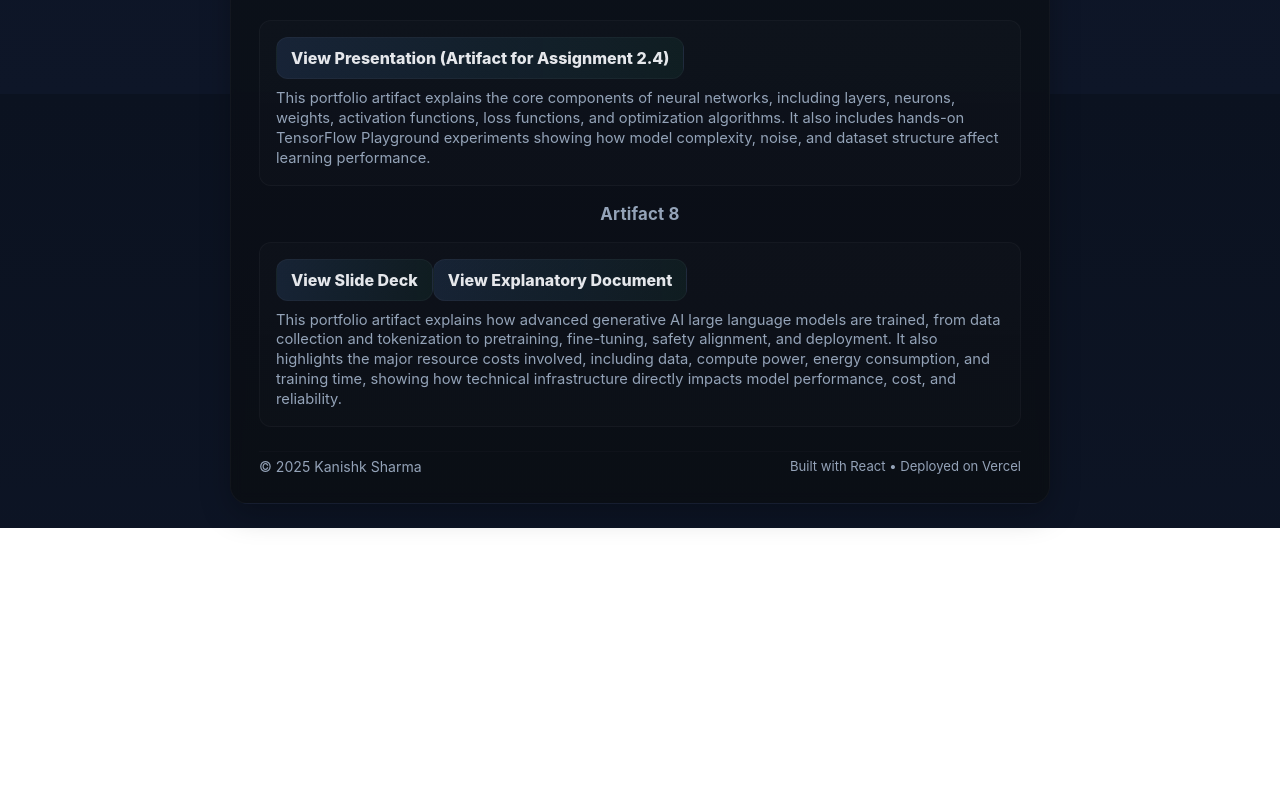
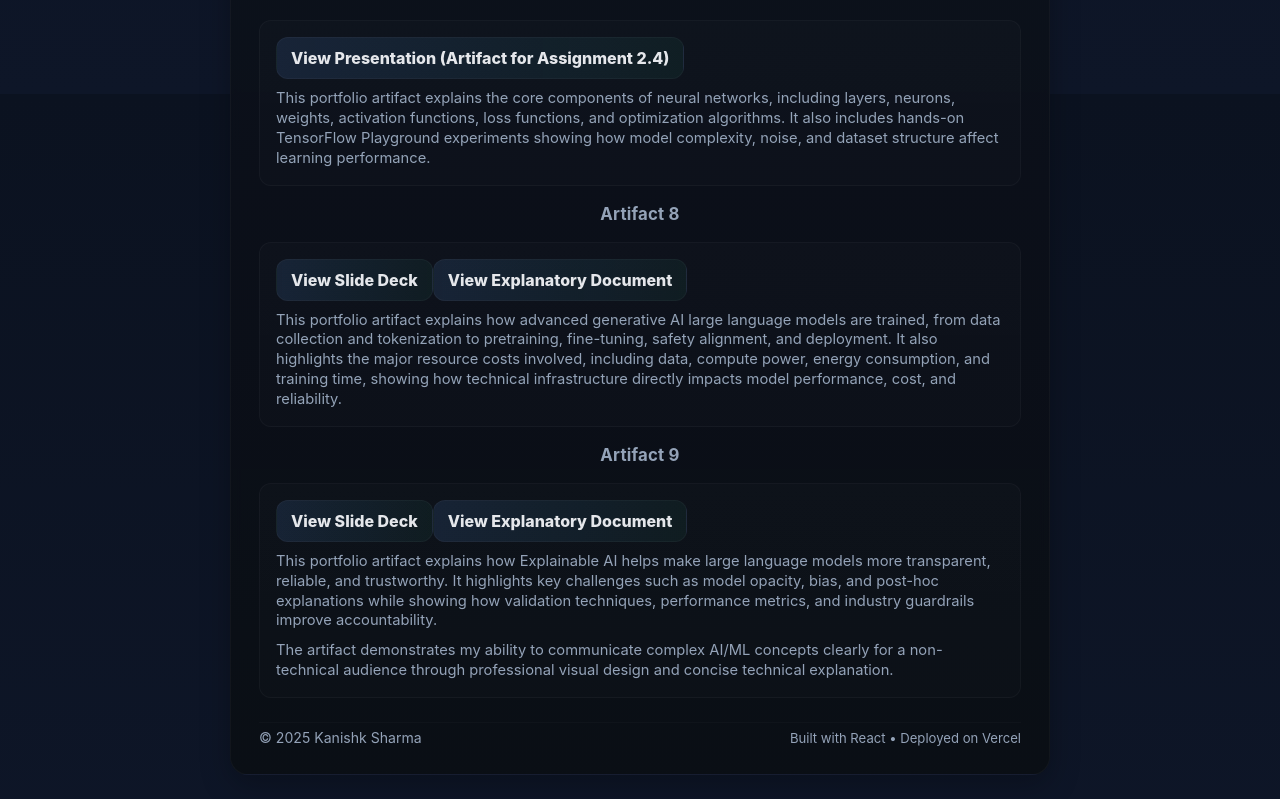
Before and after one commit to KanishkSharma7/Assignment1.6_Submission, a JavaScript app in the folder client/: page / in a window 1280 px wide. Shown: the part 2306-3105 px from the top of the page. Before the commit the page ends 2834 px from the top, so only its background shows below. Built offline with nearby package versions, Linux system fonts and the light colour scheme; the HTML template or start-up script is replaced by a standard one.

Commit message:
Added artifact 9

```diff
--- a/client/src/App.js
+++ b/client/src/App.js
@@ -220,6 +220,35 @@ export default function App() {
           </p>
         </div>
 
+        <h2 className="artifact-title">Artifact 9</h2>
+        <div className="deliverable">
+          <div className="deliverable-row">
+            <a
+              className="btn deliverable-btn"
+              href="https://docs.google.com/presentation/d/1DabJJnLltjZVg-ucqRgsbROQQrJUouqV/edit?usp=sharing&ouid=100201430942171751153&rtpof=true&sd=true"
+              target="_blank"
+              rel="noreferrer"
+            >
+              View Slide Deck
+            </a>
+            <a
+              className="btn deliverable-btn"
+              href="https://docs.google.com/document/d/1aezQBFCGgrtTR7iVoyqxLdf-xTU8knj0/edit?usp=sharing&ouid=100201430942171751153&rtpof=true&sd=true"
+              target="_blank"
+              rel="noreferrer"
+            >
+              View Explanatory Document
+            </a>
+          </div>
+
+          <p className="deliverable-desc">
+            This portfolio artifact explains how Explainable AI helps make large language models more transparent, reliable, and trustworthy. It highlights key challenges such as model opacity, bias, and post-hoc explanations while showing how validation techniques, performance metrics, and industry guardrails improve accountability.
+          </p>
+          <p className="deliverable-desc">
+            The artifact demonstrates my ability to communicate complex AI/ML concepts clearly for a non-technical audience through professional visual design and concise technical explanation.
+          </p>
+        </div>
+
         {/* FOOTER */}
         <footer className="footer">
           <div>© {new Date().getFullYear()} {PROFILE.name}</div>
```
